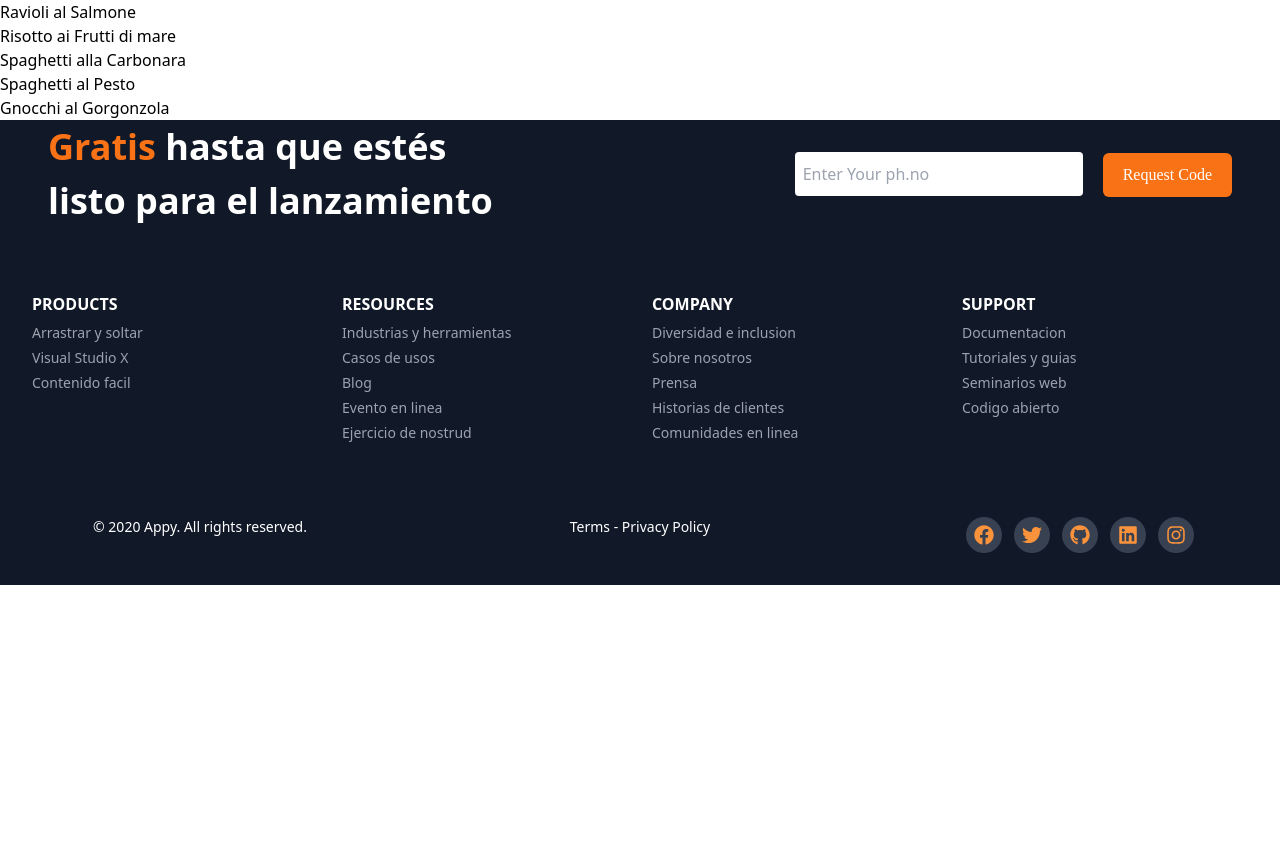
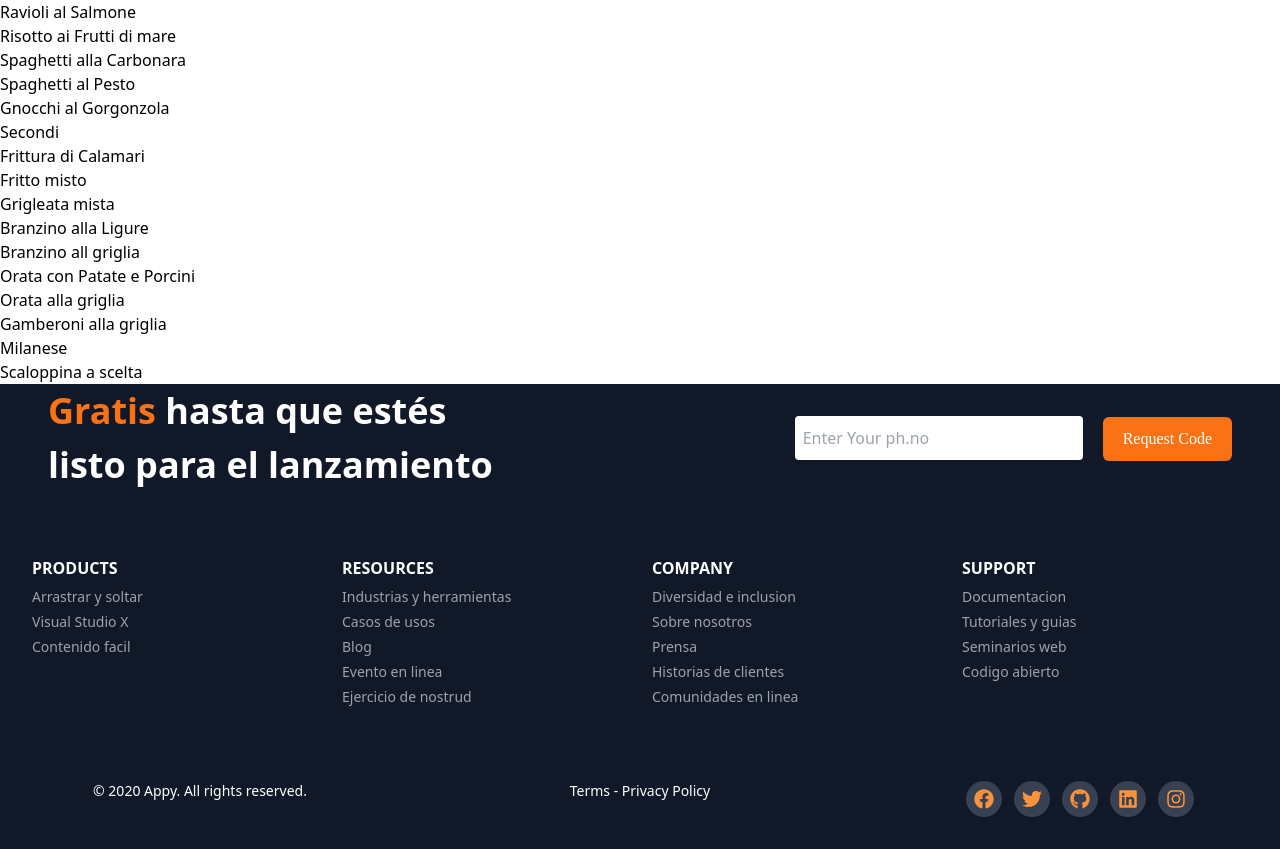
Before and after one commit to francmauric/pizzeria, a Next.js app: page /Ristorante in a window 1280 px wide. Shown: the part 1229-2078 px from the top of the page. Before the commit the page ends 1814 px from the top, so only its background shows below. Built offline with nearby package versions, Linux system fonts and the light colour scheme.

Commit message:
comenzando a agregar el secondi di seccion ristorante

```diff
--- a/pages/Ristorante.tsx
+++ b/pages/Ristorante.tsx
@@ -42,6 +42,21 @@ export default function ristorante() {
 
                         </ol>
                     </div>
+                    <div>
+                        <h2>Secondi</h2>
+                        <ol>
+                            <li>Frittura di Calamari</li>
+                            <li>Fritto misto</li>
+                            <li>Grigleata mista</li>
+                            <li>Branzino alla Ligure</li>
+                            <li>Branzino all griglia</li>
+                            <li>Orata con Patate e Porcini</li>
+                            <li>Orata alla griglia</li>
+                            <li>Gamberoni alla griglia</li>
+                            <li>Milanese</li>
+                            <li>Scaloppina a scelta</li>
+                        </ol>
+                    </div>
                 </div>
             </main>
             <Footer />
```
